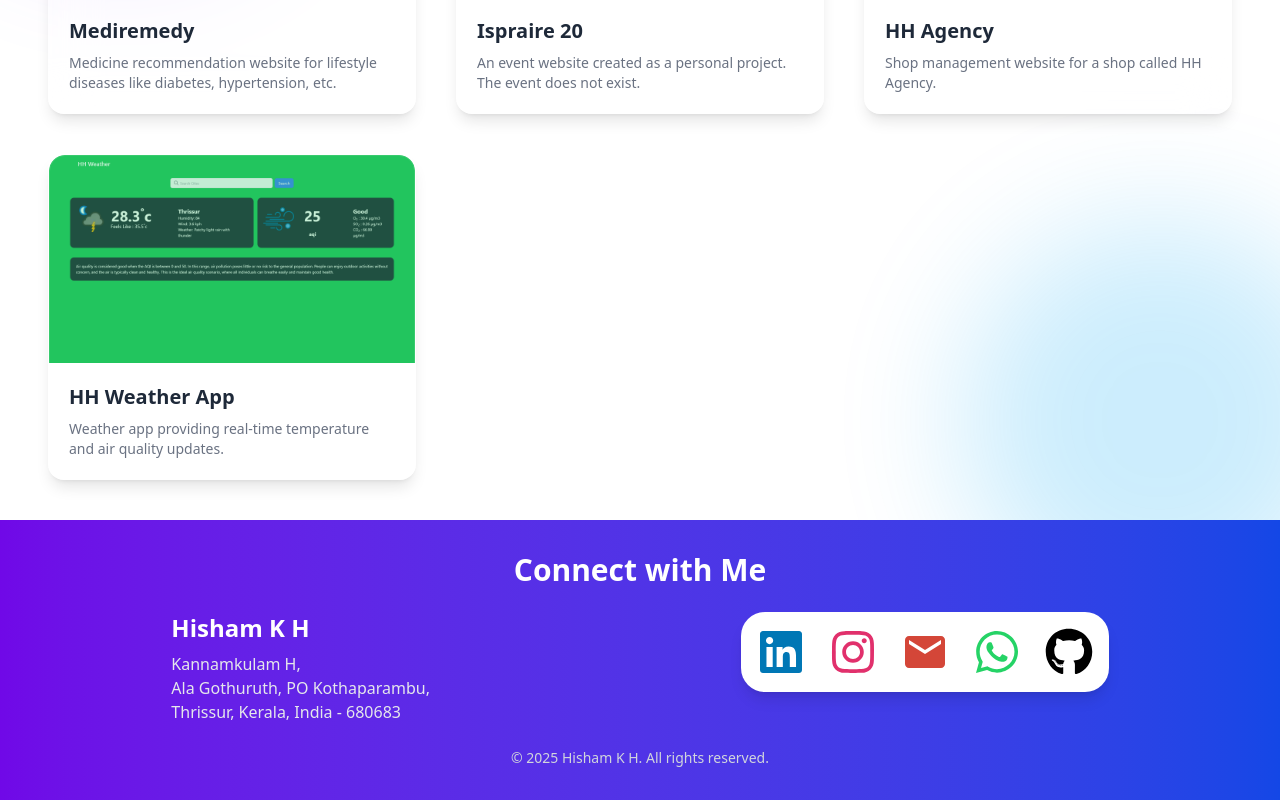
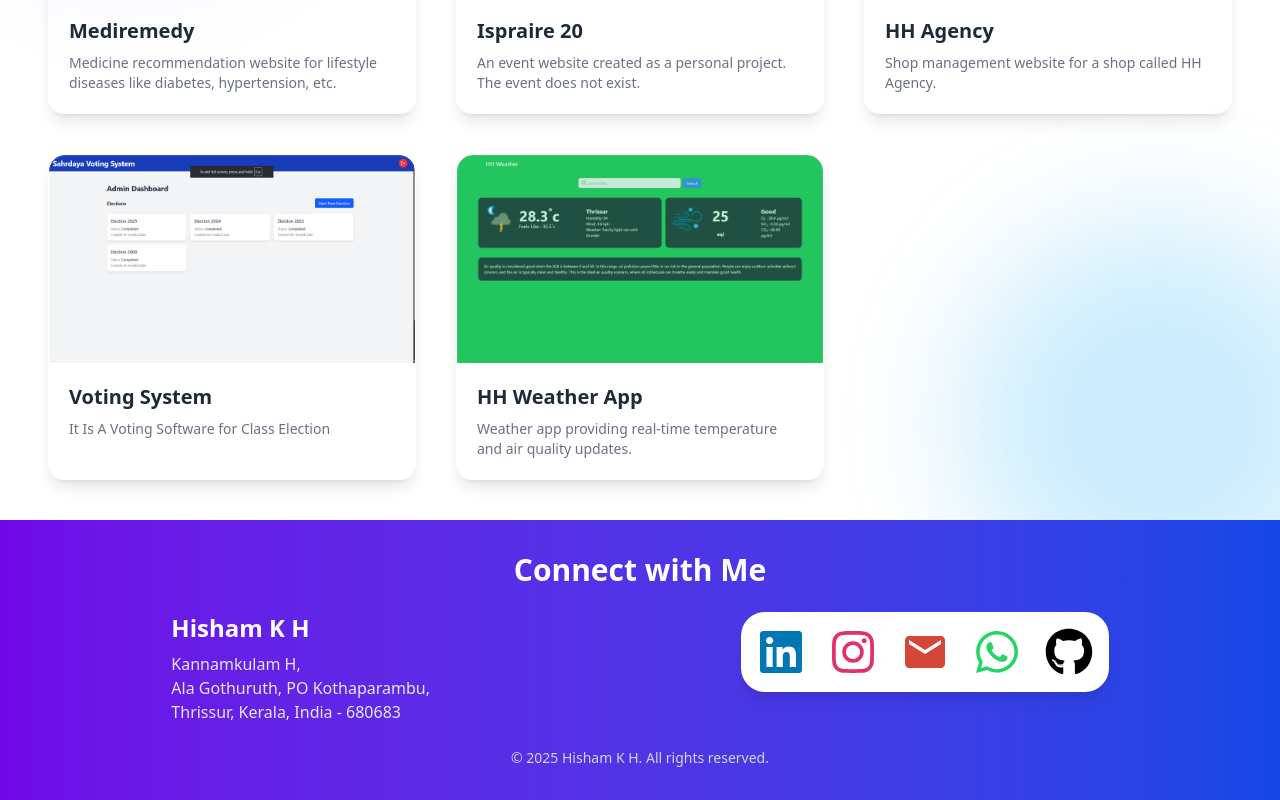
Before and after one commit to hisham1665/my-portfolio, a React (Vite) app: page / in a window 1280 px wide. Shown: the part 1707-2507 px from the top of the page. Built offline with nearby package versions, Linux system fonts and the light colour scheme.

Commit message:
Added anothrer project

```diff
--- a/src/components/Projects.jsx
+++ b/src/components/Projects.jsx
@@ -21,6 +21,13 @@ const projectsitems = [
     description: "Shop management website for a shop called HH Agency.",
     image: "/screenshots/3.png",
     link: "https://hh-agency.onrender.com/",
+  },
+  {
+    title: "Voting System",
+    description:
+      "It Is A Voting Software for Class Election",
+    image: "/screenshots/5.png",
+    link: "https://shr-voting.onrender.com/",
   },
   {
     title: "HH Weather App",
```
Also changed, not shown: public/screenshots/5.png (added).
